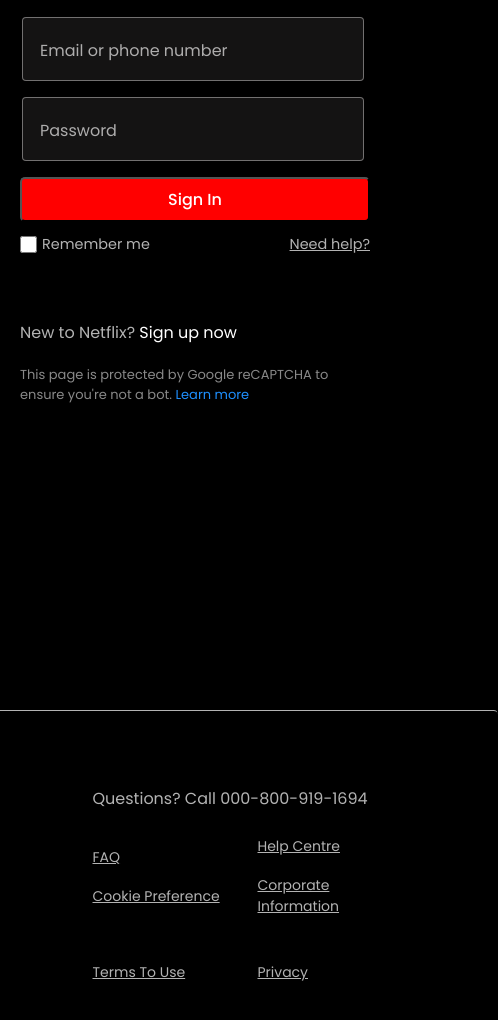
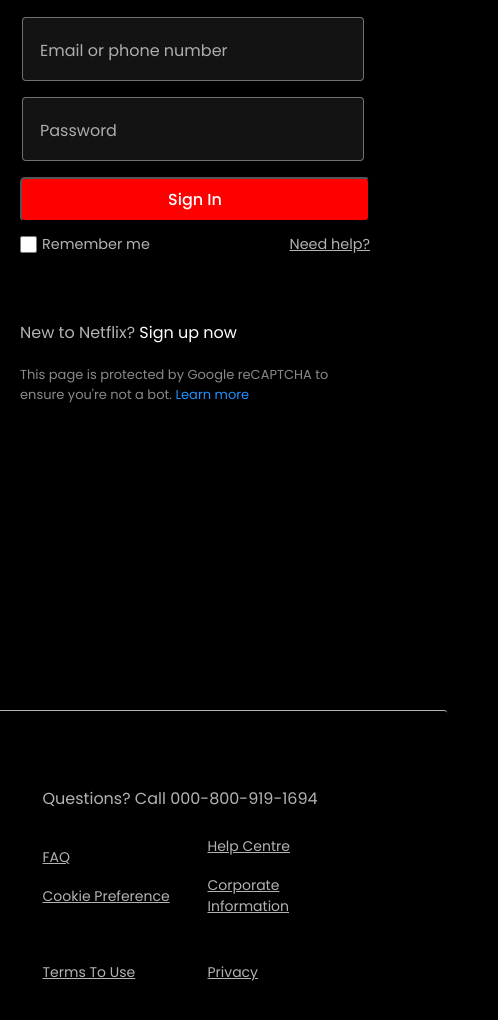
Before and after one commit to Innocent-Alive/Netflix-clone, a plain HTML site: page login.html in a window 390 px wide. Shown: the part 190-1210 px from the top of the page, 498 px wide, since content can reach past the window. Drawn offline with Linux system fonts and the light colour scheme; a web font is replaced by a local one.

Commit message:
Update loginstyle.css

```diff
--- a/loginstyle.css
+++ b/loginstyle.css
@@ -269,6 +269,7 @@
   }
   .footer-here{
     border-top: 0.5px solid #b3b3b3;
+    padding: 50px 100px 50px 100px;
   }
 
 }
```
